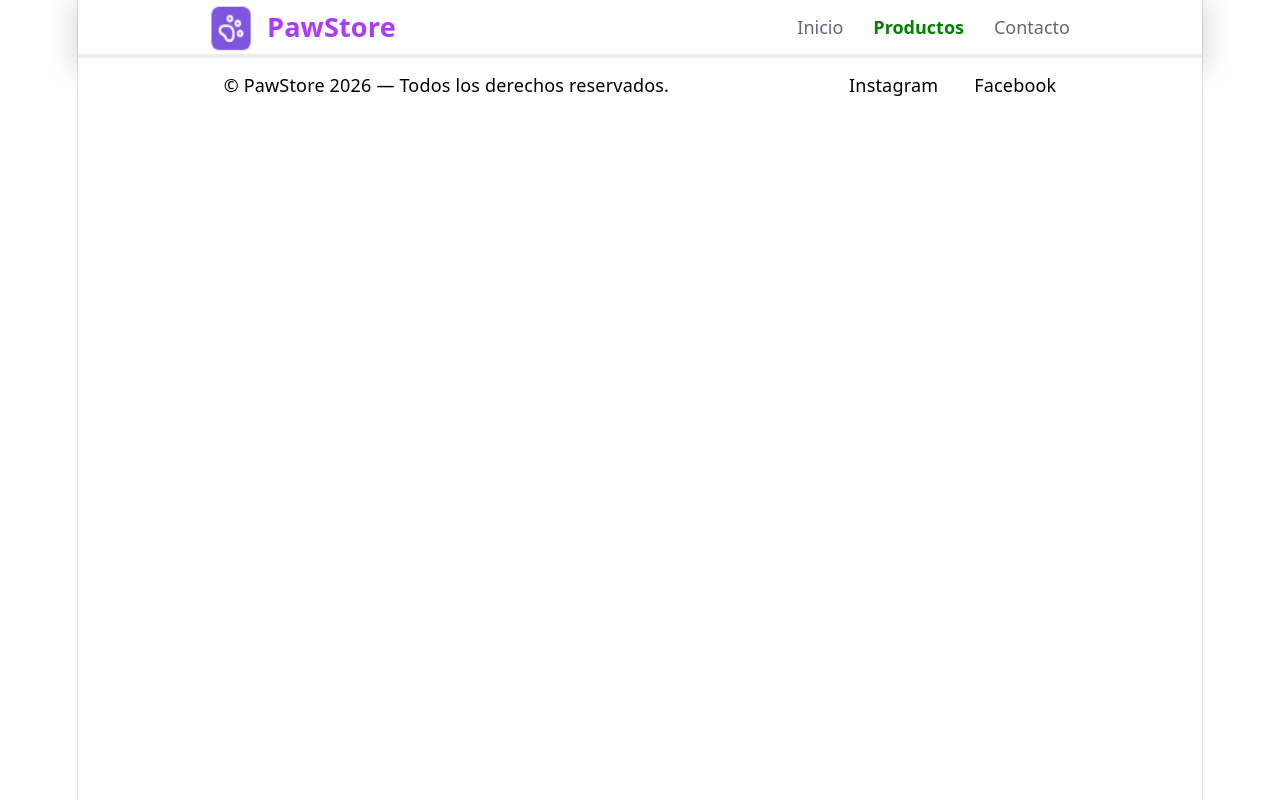
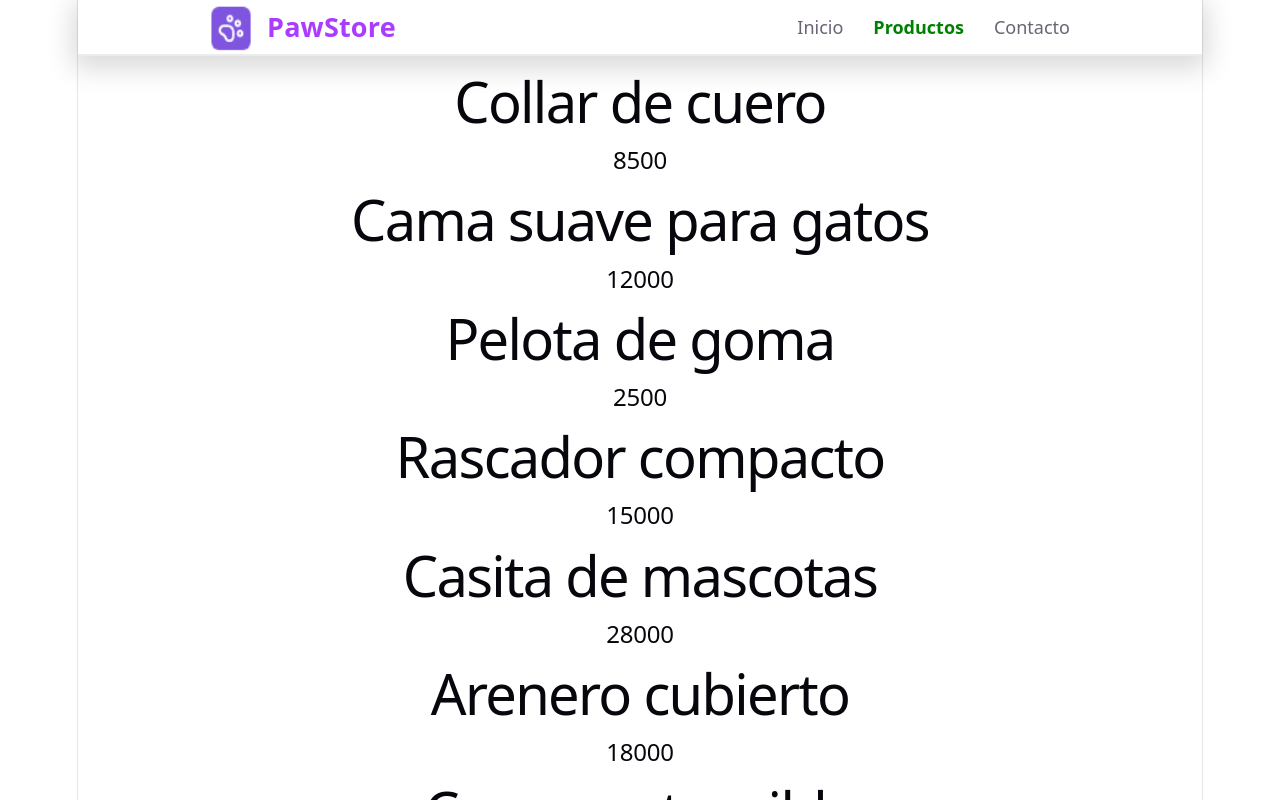
Before and after one commit to viquezdev/DUAD, a React (Vite) app in the folder FRONTEND/REACT_FRONTEND/paw-store-app/: page / in a window 1280 px wide. Both pictures are taken after a click on the button "Productos". Shown: the top 800 px of the page. Built offline with nearby package versions, Linux system fonts and the light colour scheme.

Commit message:
paw-store-app products

```diff
--- /dev/null
+++ b/FRONTEND/REACT_FRONTEND/paw-store-app/src/components/ProductCard/ProductCard.jsx
@@ -0,0 +1,10 @@
+import React from 'react';
+
+export const ProductCard = ({ product }) => {
+  return (
+    <div>
+      <h1>{product.nombre}</h1>
+      <h2>{product.precio}</h2>
+    </div>
+  );
+};
--- a/FRONTEND/REACT_FRONTEND/paw-store-app/src/components/pages/Products.jsx
+++ b/FRONTEND/REACT_FRONTEND/paw-store-app/src/components/pages/Products.jsx
@@ -1,7 +1,12 @@
+import products from '../../data/products.json';
+import { ProductCard } from '../ProductCard/ProductCard';
+
 export const Products = () => {
   return (
-    <section class="products-page">
-      <div id="productsContainer" class="products-grid"></div>
-    </section>
+    <div className="products-grid">
+      {products.map((product) => (
+        <ProductCard key={product.id} product={product} />
+      ))}
+    </div>
   );
 };
--- /dev/null
+++ b/FRONTEND/REACT_FRONTEND/paw-store-app/src/data/products.json
@@ -0,0 +1,74 @@
+[
+  {
+    "id": 1,
+    "nombre": "Collar de cuero",
+    "descripcion": "Collar resistente para perros de todos los tamaños.",
+    "precio": 8500,
+    "categoria": "Perros",
+    "imagen": "https://via.placeholder.com/300x300.png?text=Collar+de+cuero",
+    "stock": 12
+  },
+  {
+    "id": 2,
+    "nombre": "Cama suave para gatos",
+    "descripcion": "Cama acolchada y cómoda para gatos de interior.",
+    "precio": 12000,
+    "categoria": "Gatos",
+    "imagen": "https://via.placeholder.com/300x300.png?text=Cama+para+gatos",
+    "stock": 5
+  },
+  {
+    "id": 3,
+    "nombre": "Pelota de goma",
+    "descripcion": "Pelota duradera ideal para juegos al aire libre.",
+    "precio": 2500,
+    "categoria": "Perros",
+    "imagen": "https://via.placeholder.com/300x300.png?text=Pelota+de+goma",
+    "stock": 30
+  },
+  {
+    "id": 4,
+    "nombre": "Rascador compacto",
+    "descripcion": "Rascador vertical que ayuda a cuidar las uñas de tu gato.",
+    "precio": 15000,
+    "categoria": "Gatos",
+    "imagen": "https://via.placeholder.com/300x300.png?text=Rascador",
+    "stock": 7
+  },
+  {
+    "id": 5,
+    "nombre": "Casita de mascotas",
+    "descripcion": "Casita resistente para exteriores, ideal para climas lluviosos.",
+    "precio": 28000,
+    "categoria": "Perros",
+    "imagen": "https://via.placeholder.com/300x300.png?text=Casita",
+    "stock": 3
+  },
+  {
+    "id": 6,
+    "nombre": "Arenero cubierto",
+    "descripcion": "Arenero cerrado que ayuda a controlar los olores.",
+    "precio": 18000,
+    "categoria": "Gatos",
+    "imagen": "https://via.placeholder.com/300x300.png?text=Arenero",
+    "stock": 10
+  },
+  {
+    "id": 7,
+    "nombre": "Correa extensible",
+    "descripcion": "Correa de 5 metros ideal para paseos largos.",
+    "precio": 7000,
+    "categoria": "Perros",
+    "imagen": "https://via.placeholder.com/300x300.png?text=Correa",
+    "stock": 20
+  },
+  {
+    "id": 8,
+    "nombre": "Plato doble",
+    "descripcion": "Plato doble para agua y comida, fácil de limpiar.",
+    "precio": 5000,
+    "categoria": "Accesorios",
+    "imagen": "https://via.placeholder.com/300x300.png?text=Plato+doble",
+    "stock": 25
+  }
+]
```
